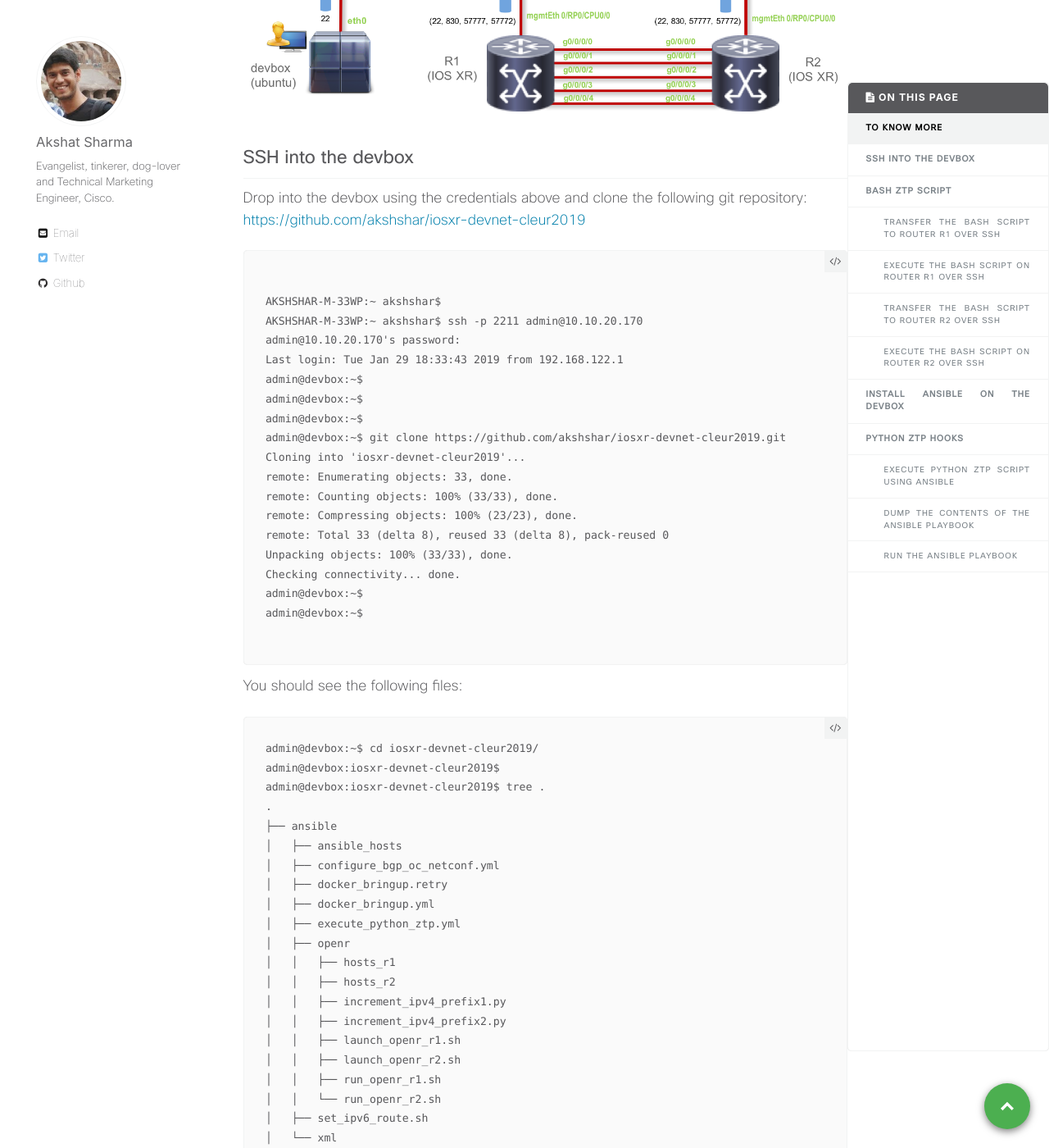
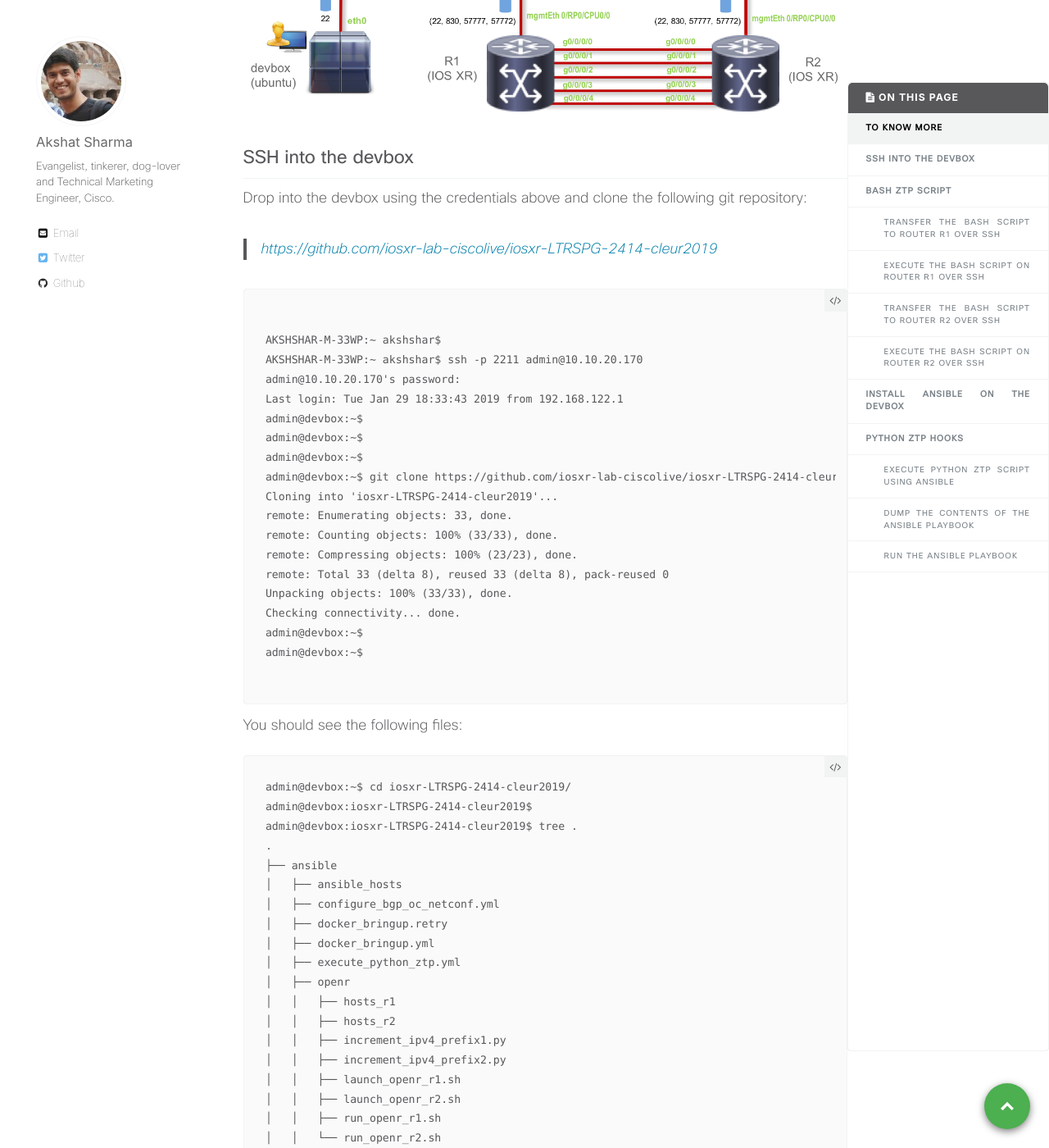
Before and after one commit to nanog75/hackathon, a Jekyll site: the page built from _wkinstructions/2019-01-30-step-1-ios-xr-ztp-bash-and-python-hooks.md, in a window 1280 px wide and 1400 px high, scrolled down 1803 px. Shown: the whole window at 82% size. Built offline with Jekyll 4.4.1, drawn with Linux system fonts in a browser that asks for light colours; comment, search, counter and statistics services are not loaded; some of the changed text lies outside the part shown.

Commit message:
Update 2019-01-30-step-1-ios-xr-ztp-bash-and-python-hooks.md

````diff
--- a/_wkinstructions/2019-01-30-step-1-ios-xr-ztp-bash-and-python-hooks.md
+++ b/_wkinstructions/2019-01-30-step-1-ios-xr-ztp-bash-and-python-hooks.md
@@ -81,7 +81,7 @@ The Topology in use is shown below:
 ## SSH into the devbox
 
 Drop into the devbox using the credentials above and clone the following git repository:
-<https://github.com/akshshar/iosxr-devnet-cleur2019>
+><https://github.com/iosxr-lab-ciscolive/iosxr-LTRSPG-2414-cleur2019>
 
 
 
@@ -94,8 +94,8 @@ Last login: Tue Jan 29 18:33:43 2019 from 192.168.122.1
 admin@devbox:~$
 admin@devbox:~$
 admin@devbox:~$
-admin@devbox:~$ git clone https://github.com/akshshar/iosxr-devnet-cleur2019.git
-Cloning into 'iosxr-devnet-cleur2019'...
+admin@devbox:~$ git clone https://github.com/iosxr-lab-ciscolive/iosxr-LTRSPG-2414-cleur2019.git
+Cloning into 'iosxr-LTRSPG-2414-cleur2019'...
 remote: Enumerating objects: 33, done.
 remote: Counting objects: 100% (33/33), done.
 remote: Compressing objects: 100% (23/23), done.
@@ -110,9 +110,9 @@ admin@devbox:~$
 You should see the following files:
 
 ```
-admin@devbox:~$ cd iosxr-devnet-cleur2019/
-admin@devbox:iosxr-devnet-cleur2019$
-admin@devbox:iosxr-devnet-cleur2019$ tree .
+admin@devbox:~$ cd iosxr-LTRSPG-2414-cleur2019/
+admin@devbox:iosxr-LTRSPG-2414-cleur2019$
+admin@devbox:iosxr-LTRSPG-2414-cleur2019$ tree .
 .
 ├── ansible
 │   ├── ansible_hosts
@@ -139,15 +139,15 @@ admin@devbox:iosxr-devnet-cleur2019$ tree .
     └── automate_cli_python.py
 
 4 directories, 19 files
-admin@devbox:iosxr-devnet-cleur2019$
+admin@devbox:iosxr-LTRSPG-2414-cleur2019$
 ```
 
 
 cd into the ztp_hooks directory and you should a couple of files we will deal with in this section
 
 ```
-admin@devbox:iosxr-devnet-cleur2019$
-admin@devbox:iosxr-devnet-cleur2019$ cd ztp_hooks/
+admin@devbox:iosxr-LTRSPG-2414-cleur2019$
+admin@devbox:iosxr-LTRSPG-2414-cleur2019$ cd ztp_hooks/
 admin@devbox:ztp_hooks$ ls
 automate_cli_bash.sh  automate_cli_python.py
 admin@devbox:ztp_hooks$
@@ -173,7 +173,7 @@ password for `Router r1` is `admin`
 ```
 admin@devbox:ztp_hooks$
 admin@devbox:ztp_hooks$ pwd
-/home/admin/iosxr-devnet-cleur2019/ztp_hooks
+/home/admin/iosxr-LTRSPG-2414-cleur2019/ztp_hooks
 admin@devbox:ztp_hooks$
 admin@devbox:ztp_hooks$ scp -P 2221 automate_cli_bash.sh  admin@10.10.20.170:/misc/scratch/
 
@@ -244,7 +244,7 @@ Let's do the same for router r2.
 
 ```
 admin@devbox:ztp_hooks$ pwd
-/home/admin/iosxr-devnet-cleur2019/ztp_hooks
+/home/admin/iosxr-LTRSPG-2414-cleur2019/ztp_hooks
 admin@devbox:ztp_hooks$
 admin@devbox:ztp_hooks$
 admin@devbox:ztp_hooks$ scp -P 2231 automate_cli_bash.sh  admin@10.10.20.170:/misc/scratch/
@@ -394,8 +394,8 @@ The python ZTP hooks script we intend to use is under `ztp_hooks/` directory in
 
 ```
 admin@devbox:~$
-admin@devbox:~$ cd ~/iosxr-devnet-cleur2019/
-admin@devbox:iosxr-devnet-cleur2019$ cd ztp_hooks/
+admin@devbox:~$ cd ~/iosxr-LTRSPG-2414-cleur2019/
+admin@devbox:iosxr-LTRSPG-2414-cleur2019$ cd ztp_hooks/
 admin@devbox:ztp_hooks$ ls
 automate_cli_bash.sh  automate_cli_python.py
 admin@devbox:ztp_hooks$
@@ -437,10 +437,10 @@ Hop into the `ansible/` directory of the git repository we cloned earlier. The a
 ### Dump the contents of the Ansible playbook
 
 ```
-admin@devbox:~$ cd iosxr-devnet-cleur2019/
-admin@devbox:iosxr-devnet-cleur2019$ ls
+admin@devbox:~$ cd iosxr-LTRSPG-2414-cleur2019/
+admin@devbox:iosxr-LTRSPG-2414-cleur2019$ ls
 ansible  README.md  ztp_hooks
-admin@devbox:iosxr-devnet-cleur2019$ cd ansible/
+admin@devbox:iosxr-LTRSPG-2414-cleur2019$ cd ansible/
 admin@devbox:ansible$
 admin@devbox:ansible$ cat execute_python_ztp.yml
 ---
````
